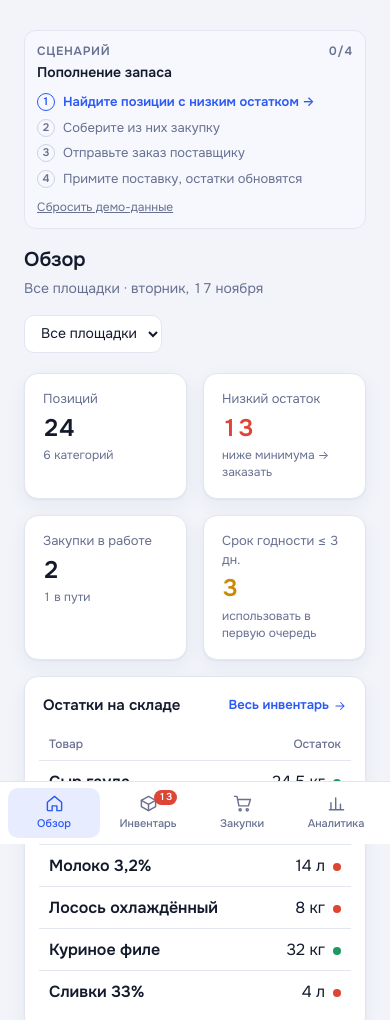
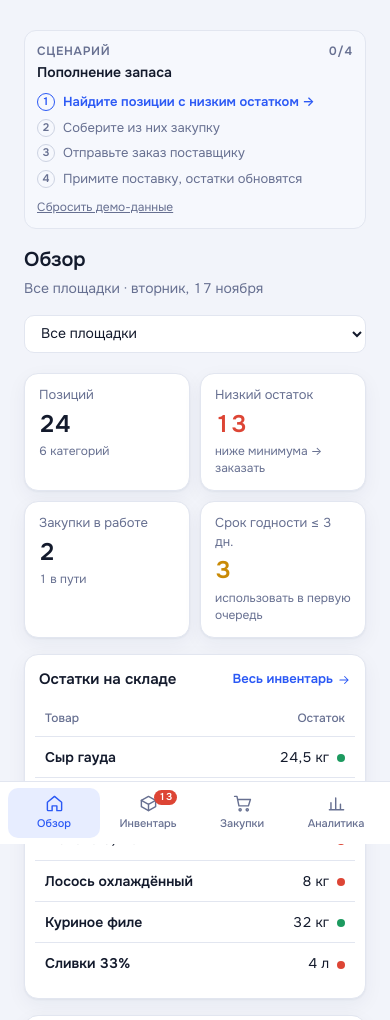
Before and after one commit to babyjon228/crm, a plain HTML site: page index.html in a window 390 px wide. Shown: the top 1020 px of the page. Drawn offline with Linux system fonts and the light colour scheme; a web font is replaced by a local one.

Commit message:
Center main content and improve responsive layout
- Center the working area on wide screens
- Narrower sidebar on small laptops, single-column charts under 1100px
- Tighter cards and KPIs on phones
- Add doctype, charset and viewport meta so phones get the mobile layout

```diff
--- a/index.html
+++ b/index.html
@@ -1,10 +1,16 @@
+<!doctype html>
+<html lang="ru">
+<head>
+<meta charset="utf-8">
+<meta name="viewport" content="width=device-width, initial-scale=1, viewport-fit=cover">
+<meta name="color-scheme" content="light dark">
 <title>Запас CRM</title>
-<meta name="claude:viewport-fit-sides" content="cover">
 <link rel="preconnect" href="https://fonts.googleapis.com">
 <link rel="preconnect" href="https://fonts.gstatic.com" crossorigin>
 <link rel="stylesheet" href="https://fonts.googleapis.com/css2?family=Onest:wght@400;500;600;700&family=Unbounded:wght@600;700&display=swap">
 <link rel="stylesheet" href="styles.css">
-
+</head>
+<body>
 <div class="app">
   <aside class="side">
     <div class="logo"><span class="logo-mark" id="logo-ic"></span>Запас</div>
@@ -19,3 +25,5 @@
 <div class="toast" id="toast" role="status" aria-live="polite"></div>
 
 <script src="app.js"></script>
+</body>
+</html>
--- a/styles.css
+++ b/styles.css
@@ -47,7 +47,7 @@ button{cursor:pointer}
 .scn .reset{margin-top:10px;border:0;background:none;color:var(--muted);font-size:12px;padding:0;text-decoration:underline}
 .scn-top{display:none}
 
-.main{min-width:0;padding-block:22px 40px;padding-left:max(28px,env(safe-area-inset-left,0px));padding-right:max(28px,env(safe-area-inset-right,0px));max-width:1320px;width:100%}
+.main{min-width:0;padding-block:22px 40px;padding-left:max(28px,env(safe-area-inset-left,0px));padding-right:max(28px,env(safe-area-inset-right,0px));max-width:1360px;width:100%;margin-inline:auto}
 .top{display:flex;align-items:flex-end;justify-content:space-between;gap:16px;flex-wrap:wrap;margin-bottom:20px}
 .top h1{margin:0;font-family:var(--f-display);font-size:24px;font-weight:600;letter-spacing:-.01em;text-wrap:balance}
 .top .sub{color:var(--muted);margin-top:4px}
@@ -173,7 +173,8 @@ svg.chart text{fill:var(--muted);font-size:11px;font-family:var(--f-body)}
 .toast .ic{color:var(--ok)}
 .mt{margin-top:16px}
 
-@media (max-width:1100px){.kpis{grid-template-columns:repeat(2,minmax(0,1fr))}.rtiles{grid-template-columns:repeat(2,minmax(0,1fr))}}
+@media (max-width:1200px) and (min-width:861px){.app{grid-template-columns:208px minmax(0,1fr)}.main{padding-left:22px;padding-right:22px}}
+@media (max-width:1100px){.g2{grid-template-columns:minmax(0,1fr)}.kpis{grid-template-columns:repeat(2,minmax(0,1fr))}.rtiles{grid-template-columns:repeat(2,minmax(0,1fr))}}
 @media (max-width:900px){.g2,.g2e{grid-template-columns:minmax(0,1fr)}}
 @media (max-width:860px){
   .app{grid-template-columns:minmax(0,1fr)}
@@ -189,6 +190,11 @@ svg.chart text{fill:var(--muted);font-size:11px;font-family:var(--f-body)}
   .toast{bottom:calc(84px + env(safe-area-inset-bottom,0px))}
 }
 @media (max-width:640px){
+  .card{padding:14px}
+  .top .tools{width:100%}
+  .top .tools .select{flex:1}
+  .kpis{gap:10px}
+  .kpi{padding:12px 14px}
   .hide-sm{display:none}
   .stats{grid-template-columns:repeat(2,minmax(0,1fr))}
   .top h1{font-size:20px}
```
